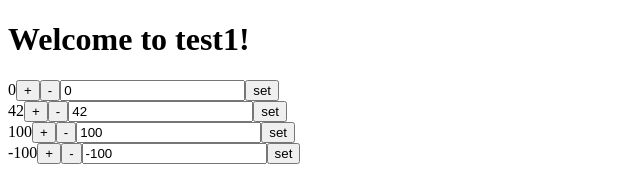
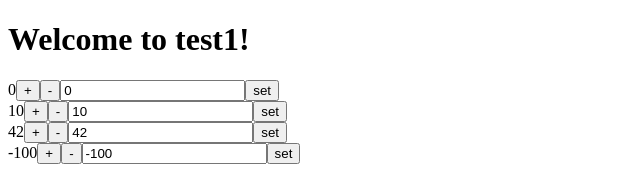
Before and after one commit to ght/ng-workshop, an Angular app: page / in a window 1280 px wide. Shown: the top 193 px of the page, without its empty margins (0-640 px from the left). Built offline with nearby package versions, Linux system fonts and the light colour scheme.

Commit message:
Use ngFor instead of repeating counters manually

```diff
--- a/src/app/app.component.html
+++ b/src/app/app.component.html
@@ -1,7 +1,2 @@
-<h1>
-  Welcome to {{ title }}!
-</h1>
-<app-counter [initialCount]="0" (countChange)="logCount($event)"></app-counter>
-<app-counter [initialCount]="42"></app-counter>
-<app-counter [initialCount]="100"></app-counter>
-<app-counter [initialCount]="-100"></app-counter>
+<h1>Welcome to {{ title }}!</h1>
+<app-counter *ngFor="let count of initialCounts" [initialCount]="count"></app-counter>
--- a/src/app/app.component.ts
+++ b/src/app/app.component.ts
@@ -7,8 +7,5 @@ import { Component } from '@angular/core';
 })
 export class AppComponent {
   public title = 'test1';
-
-  public logCount(count: number) {
-    console.log(`Count is ${count}.`);
-  }
+  public initialCounts = [0, 10, 42, -100];
 }
```
